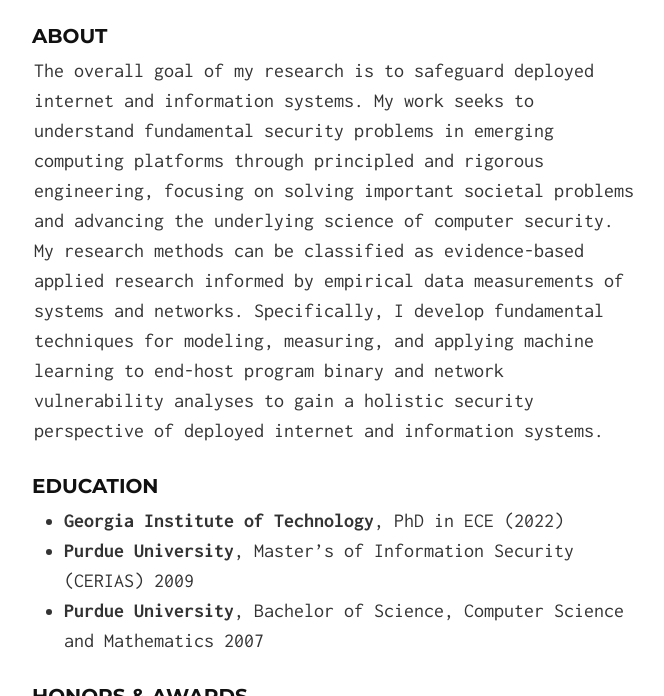
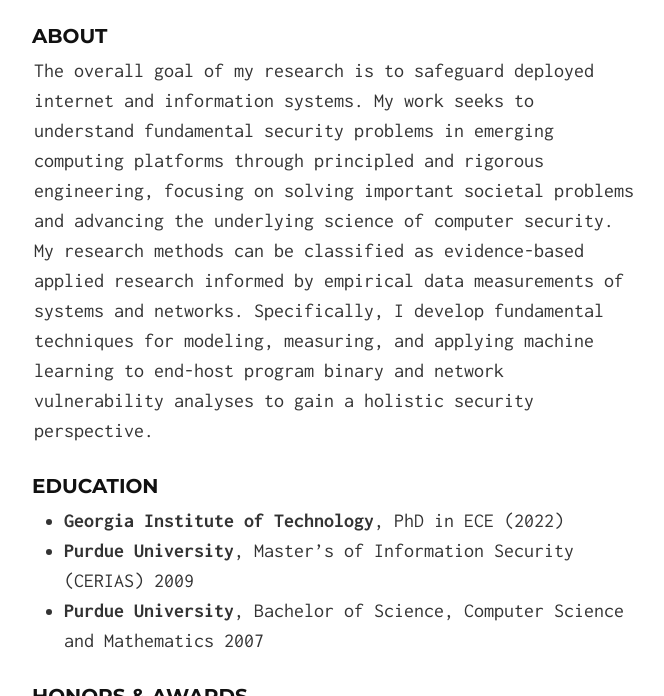
Before and after one commit to alrawi/alrawi.github.io, a Jekyll site: the page built from index.md, in a window 1280 px wide and 900 px high, cut to the strip 204-900 px from the top of the window. Shown: the whole strip, without its empty margins (306-970 px from the left). Built offline with Jekyll 4.4.1, drawn with Linux system fonts in a browser that asks for light colours; our own code applies the rules of GitHub Pages for plain Markdown files.

Commit message:
Update index.md

```diff
--- a/index.md
+++ b/index.md
@@ -3,7 +3,7 @@ layout: default
 ---
 
 ### About
-The overall goal of my research is to safeguard deployed internet and information systems. My work seeks to understand fundamental security problems in emerging computing platforms through principled and rigorous engineering, focusing on solving important societal problems and advancing the underlying science of computer security. My research methods can be classified as evidence-based applied research informed by empirical data measurements of systems and networks. Specifically, I develop fundamental techniques for modeling, measuring, and applying machine learning to end-host program binary and network vulnerability analyses to gain a holistic security perspective of deployed internet and information systems.
+The overall goal of my research is to safeguard deployed internet and information systems. My work seeks to understand fundamental security problems in emerging computing platforms through principled and rigorous engineering, focusing on solving important societal problems and advancing the underlying science of computer security. My research methods can be classified as evidence-based applied research informed by empirical data measurements of systems and networks. Specifically, I develop fundamental techniques for modeling, measuring, and applying machine learning to end-host program binary and network vulnerability analyses to gain a holistic security perspective.
 
 ### Education
 - __Georgia Institute of Technology__, PhD in ECE (2022)
```
